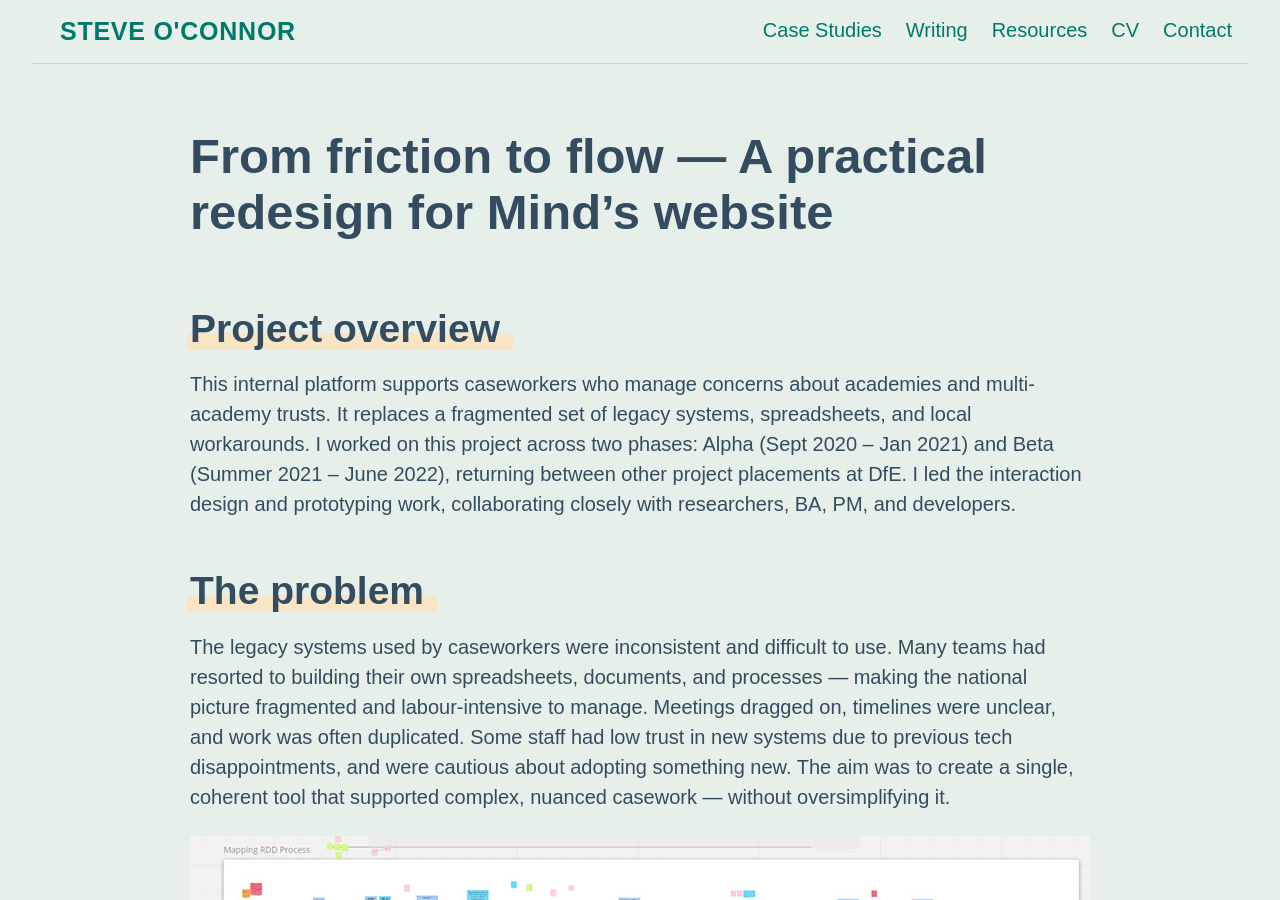
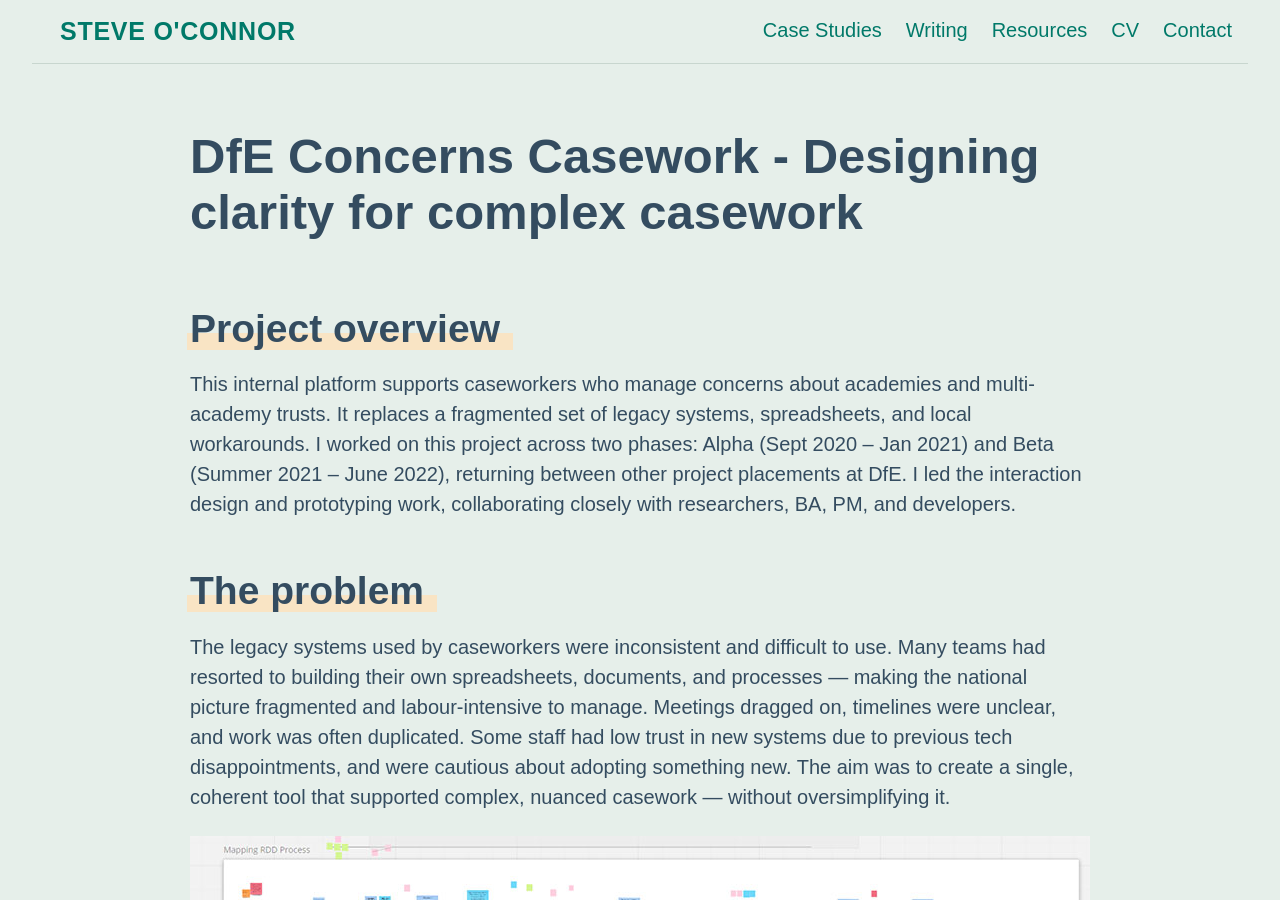
Before and after one commit to steve-oconnor/steve-oconnor.github.io, a Jekyll site: the page built from case-studies/dfe-concerns-casework.md, in a window 1280 px wide and 900 px high. Built offline with Jekyll 4.4.1, drawn with Linux system fonts in a browser that asks for light colours; some web fonts are replaced.

Commit message:
Fixed case study title, added gitignore

```diff
--- a/case-studies/dfe-concerns-casework.md
+++ b/case-studies/dfe-concerns-casework.md
@@ -1,13 +1,13 @@
 ---
 layout: default
-title: Designing clarity for complex casework
+title: DfE Concerns Casework - Designing clarity for complex casework
 permalink: /case-studies/dfe-concerns-casework/
 ---
 
 <article>
 
     <header class="article-header">
-        <h1>From friction to flow — A practical redesign for Mind’s website</h1>
+        <h1>DfE Concerns Casework - Designing clarity for complex casework</h1>
     </header>
 
     <h2><span class="highlight">Project overview</span></h2>
```
Also changed, not shown: 1 other file.
